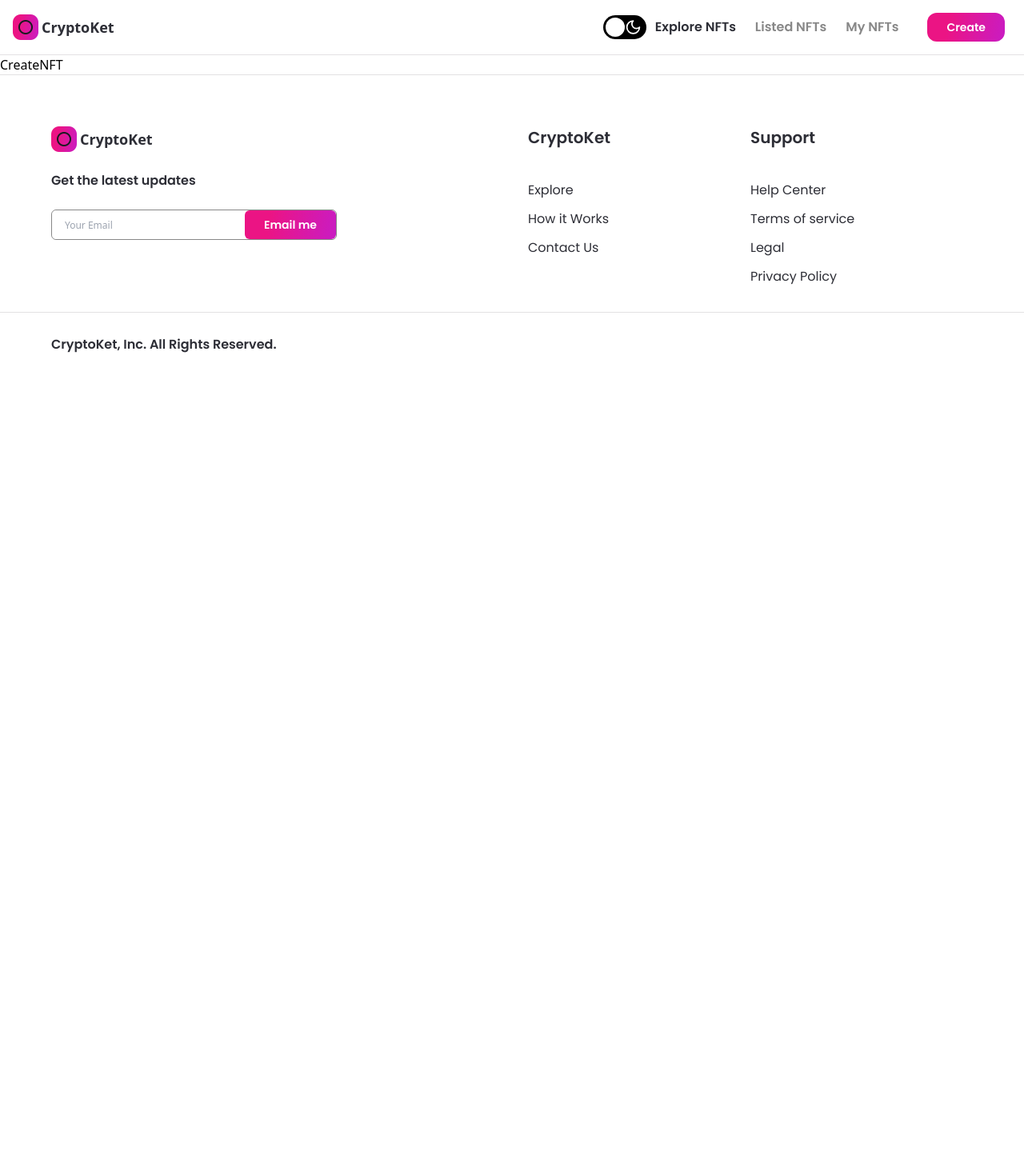
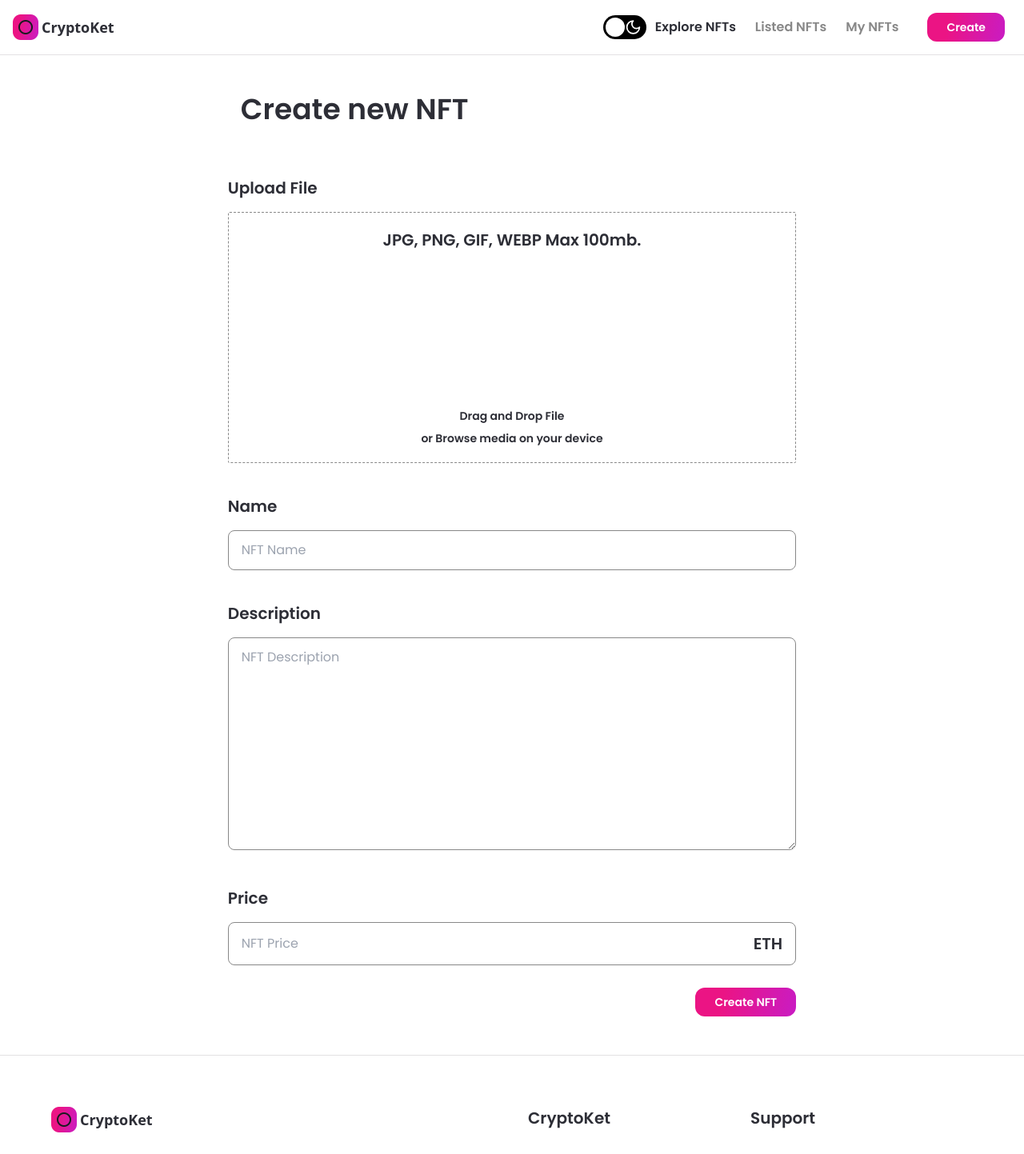
Before and after one commit to plateau11/NFT, a Next.js app: page /create-nft in a window 1280 px wide. Shown: the top 1443 px of the page at 80% size. Before the commit the page ends 800 px from the top, so only its background shows below. Built offline with nearby package versions, Linux system fonts and the light colour scheme.

Commit message:
implemented create-nft ui

```diff
--- a/app/create-nft/page.tsx
+++ b/app/create-nft/page.tsx
@@ -1,7 +1,120 @@
-import React from "react";
+"use client";
+import Button from "@/components/button/Button";
+import Input from "@/components/input/Input";
+import { useTheme } from "next-themes";
+import Image from "next/image";
+import React, { useCallback, useMemo, useState } from "react";
+import { useDropzone } from "react-dropzone";
 
 const CreateNFT = () => {
-  return <div>CreateNFT</div>;
+  const { theme } = useTheme();
+  const [fileUrl, setFileUrl] = useState(null);
+  const [formInput, setFormInput] = useState({
+    name: "",
+    price: "",
+    description: "",
+  });
+  const onDrop = useCallback(() => {}, []);
+
+  const {
+    getRootProps,
+    getInputProps,
+    isDragActive,
+    isDragAccept,
+    isDragReject,
+  } = useDropzone({
+    onDrop,
+    // accept: "image/*",
+    maxSize: 5000000,
+  });
+
+  const fileStyle = useMemo(
+    () =>
+      `dark:bg-nft-black-1 bg-white border dark:border-white border-nft-gray-2 flex flex-col items-center p-5 rounded-sm border-dashed
+    ${isDragActive && "border-file-active"}
+    ${isDragAccept && "border-file-accept"}${
+        isDragReject && "border-file-reject"
+      }`,
+    [isDragActive, isDragAccept, isDragReject]
+  );
+
+  return (
+    <div className="flex justify-center sm:px-4 p-12">
+      <div className="w-3/5 md:w-full">
+        <h1 className="font-poppins  dark:text-white text-nft-black-1 sm:text-2xl text-4xl font-semibold ml-4 xs:ml-0">
+          Create new NFT
+        </h1>
+        <div className="mt-16">
+          <p className="font-poppins dark:text-white text-nft-black-1 font-semibold text-xl">
+            Upload File
+          </p>
+          <div className="mt-4">
+            <div {...getRootProps()} className={fileStyle}>
+              <input {...getInputProps()} />
+              <div className="flexCenter flex-col text-center">
+                <p className="font-poppins dark:text-white text-nft-black-1 font-semibold text-xl">
+                  JPG, PNG, GIF, WEBP Max 100mb.
+                </p>
+                <div className="my-12 w-full flex justify-center">
+                  <Image
+                    src="/assets/upload.png"
+                    width={100}
+                    height={100}
+                    alt="file upload"
+                    className={`${theme === "light" && "filter invert"}`}
+                  />
+                </div>
+                <p className="font-poppins dark:text-white text-nft-black-1 font-semibold text-sm">
+                  Drag and Drop File
+                </p>
+                <p className="mt-2 font-poppins dark:text-white text-nft-black-1 font-semibold text-sm">
+                  or Browse media on your device
+                </p>
+              </div>
+            </div>
+            {fileUrl && (
+              <aside>
+                <div>
+                  <img src={fileUrl} alt="asset_file" />
+                </div>
+              </aside>
+            )}
+          </div>
+        </div>
+        <Input
+          inputType="input"
+          title="Name"
+          placeholder="NFT Name"
+          handleClick={(e) =>
+            setFormInput({ ...formInput, name: e.target.value })
+          }
+        />
+        <Input
+          inputType="textarea"
+          title="Description"
+          placeholder="NFT Description"
+          handleClick={(e) =>
+            setFormInput({ ...formInput, description: e.target.value })
+          }
+        />
+        <Input
+          inputType="number"
+          title="Price"
+          placeholder="NFT Price"
+          handleClick={(e) =>
+            setFormInput({ ...formInput, price: e.target.value })
+          }
+        />
+        <div className="mt-7 w-full flex justify-end">
+          <Button
+            btnName="Create NFT"
+            classStyles="rounded-xl"
+            handleClick={() => {}}
+          />
+        </div>
+      </div>
+    </div>
+  );
 };
 
 export default CreateNFT;
--- a/app/layout.tsx
+++ b/app/layout.tsx
@@ -37,7 +37,7 @@ export default function RootLayout({
         >
           <div className="dark:bg-nft-dark bg-white min-h-screen">
             <Navbar />
-            <div className="pt-64">{children}</div>
+            <div>{children}</div>
             <Footer />
           </div>
           <script
--- a/app/page.tsx
+++ b/app/page.tsx
@@ -12,14 +12,14 @@ export default function Home() {
           parentStyles="justify-start mb-6 h-72 sm:h-60 p-12 xs:p-4 xs:h-44 rounded-3xl"
         />
         <div>
-          <h1 className="font-poppins dark:text-white text-nft-black-1 text-xl font-semibold ml-4 xs:ml-0">
+          <h1 className="font-poppins dark:text-white text-nft-black-1 sm:text-2xl text-4xl font-semibold ml-4 xs:ml-0">
             Best Creators
           </h1>
           <TopSellers />
         </div>
         <div className="mt-10">
           <div className="flexBetween mx-4 xs:mx-0 minlg:mx-8 sm:flex-col sm:items-start ">
-            <h1 className=" font-poppins dark:text-white text-nft-black-1 text-xl font-semibold sm:mb-4 ">
+            <h1 className=" font-poppins dark:text-white text-nft-black-1 sm:text-2xl text-4xl font-semibold sm:mb-4 ">
               Hot Bids
             </h1>
             <div>SearchBar</div>
--- /dev/null
+++ b/components/input/Input.tsx
@@ -0,0 +1,51 @@
+import React from "react";
+
+const Input = ({
+  inputType,
+  title,
+  placeholder,
+  handleClick,
+}: {
+  inputType: string;
+  title: string;
+  placeholder: string;
+  handleClick: (
+    e: React.ChangeEvent<HTMLInputElement | HTMLTextAreaElement>
+  ) => void;
+}) => {
+  return (
+    <div className="mt-10 w-full">
+      <p className="font-poppins dark:text-white text-nft-black-1 font-semibold text-xl">
+        {title}
+      </p>
+      {inputType === "number" ? (
+        <div className="flexBetween flex-row dark:bg-nft-black-1 bg-white border dark:border-nft-black-1 border-nft-gray-2 rounded-lg w-full outline-none font-poppins dark:text-white text-nft-gray-2 text-base mt-4 px-4 py-3">
+          <input
+            type="number"
+            placeholder={placeholder}
+            onChange={handleClick}
+            className="flex w-full dark:bg-nft-black-1 bg-white outline-none"
+          />
+          <p className="font-poppins dark:text-white text-nft-black-1 font-semibold text-xl">
+            ETH
+          </p>
+        </div>
+      ) : inputType === "textarea" ? (
+        <textarea
+          rows={10}
+          placeholder={placeholder}
+          onChange={handleClick}
+          className="dark:bg-nft-black-1 bg-white border dark:border-nft-black-1 border-nft-gray-2 rounded-lg w-full outline-none font-poppins dark:text-white text-nft-gray-2 text-base mt-4 px-4 py-3"
+        />
+      ) : (
+        <input
+          className="dark:bg-nft-black-1 bg-white border dark:border-nft-black-1 border-nft-gray-2 rounded-lg w-full outline-none font-poppins dark:text-white text-nft-gray-2 text-base mt-4 px-4 py-3"
+          placeholder={placeholder}
+          onChange={handleClick}
+        />
+      )}
+    </div>
+  );
+};
+
+export default Input;
--- a/package.json
+++ b/package.json
@@ -13,7 +13,8 @@
     "next": "15.1.4",
     "next-themes": "^0.4.4",
     "react": "^19.0.0",
-    "react-dom": "^19.0.0"
+    "react-dom": "^19.0.0",
+    "react-dropzone": "^14.3.5"
   },
   "devDependencies": {
     "@eslint/eslintrc": "^3",
--- a/tailwind.config.ts
+++ b/tailwind.config.ts
@@ -2,6 +2,7 @@ module.exports = {
   content: [
     "./pages/**/*.{js,ts,jsx,tsx}",
     "./components/**/*.{js,ts,jsx,tsx}",
+    "./app/**/*.{js,ts,jsx,tsx,mdx}",
   ],
   darkMode: "class",
   theme: {
```
Also changed, not shown: 1 other file (tests, documents, lock files or other folders).
